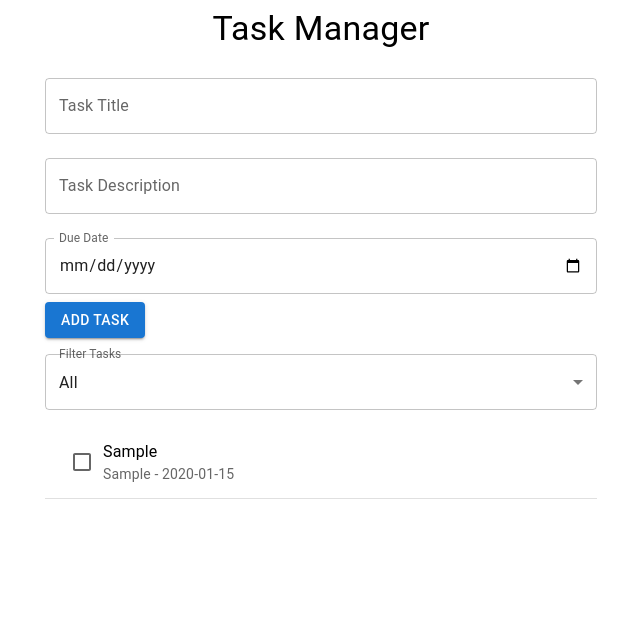
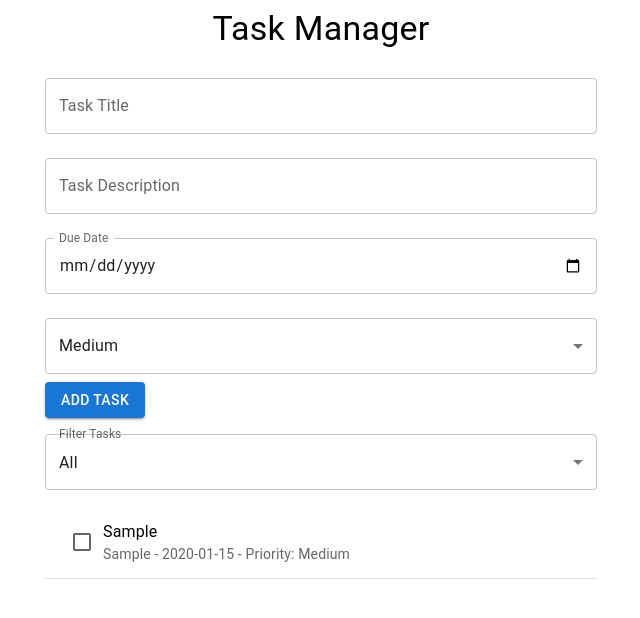
Before and after one commit to vikramlc-cognite/todo-app, a React (Create React App) app: page / in a window 1280 px wide. Both pictures are taken after typing "Sample", "Sample", "2020-01-15" into the empty fields and a click on the button "ADD TASK". Shown: the top 618 px of the page, without its empty margins (319-959 px from the left). Built offline with nearby package versions, Linux system fonts and the light colour scheme.

Commit message:
Initial working draft

```diff
--- a/src/App.tsx
+++ b/src/App.tsx
@@ -1,5 +1,5 @@
 import React, { useState, useEffect } from 'react';
-import { Container, Typography, Dialog, DialogActions, DialogContent, DialogTitle, Button, TextField } from '@mui/material';
+import { Container, Typography, Dialog, DialogActions, DialogContent, DialogTitle, Button, TextField, MenuItem, Select } from '@mui/material';
 import TaskForm from './components/TaskForm';
 import TaskList from './components/TaskList';
 import TaskFilter from './components/TaskFilter';
@@ -10,6 +10,7 @@ const App: React.FC = () => {
   const [filter, setFilter] = useState<string>('all');
   const [newTask, setNewTask] = useState<Partial<Task>>({});
   const [editTask, setEditTask] = useState<Task | null>(null);
+  const [confirmDelete, setConfirmDelete] = useState<Task | null>(null);
 
   useEffect(() => {
     const savedTasks = localStorage.getItem('tasks');
@@ -31,6 +32,7 @@ const App: React.FC = () => {
       description: newTask.description || '',
       dueDate: newTask.dueDate || '',
       completed: false,
+      priority: newTask.priority || 'Medium',
     };
 
     setTasks([...tasks, newTaskObject]);
@@ -42,6 +44,7 @@ const App: React.FC = () => {
   };
 
   const handleToggleComplete = (id: string) => {
+    console.log('Toggling task with id:', id);
     setTasks(
       tasks.map((task) =>
         task.id === id ? { ...task, completed: !task.completed } : task
@@ -56,6 +59,10 @@ const App: React.FC = () => {
       );
       setEditTask(null);
     }
+  };
+
+  const handleReorder = (newOrder: Task[]) => {
+    setTasks(newOrder);
   };
 
   const filteredTasks = tasks.filter((task) => {
@@ -75,9 +82,30 @@ const App: React.FC = () => {
       <TaskList
         tasks={filteredTasks}
         onToggleComplete={handleToggleComplete}
-        onDelete={handleDeleteTask}
+        onDelete={(id) => setConfirmDelete(tasks.find((task) => task.id === id) || null)}
         onEdit={setEditTask}
+        onReorder={handleReorder}
       />
+
+      {confirmDelete && (
+        <Dialog open={!!confirmDelete} onClose={() => setConfirmDelete(null)}>
+          <DialogTitle>Confirm Delete</DialogTitle>
+          <DialogContent>
+            Are you sure you want to delete this task?
+          </DialogContent>
+          <DialogActions>
+            <Button onClick={() => setConfirmDelete(null)}>Cancel</Button>
+            <Button
+              onClick={() => {
+                handleDeleteTask(confirmDelete.id);
+                setConfirmDelete(null);
+              }}
+            >
+              Delete
+            </Button>
+          </DialogActions>
+        </Dialog>
+      )}
 
       {editTask && (
         <Dialog open={!!editTask} onClose={() => setEditTask(null)}>
@@ -112,6 +140,17 @@ const App: React.FC = () => {
                 setEditTask({ ...editTask, dueDate: e.target.value })
               }
             />
+            <Select
+              fullWidth
+              value={editTask.priority || 'Medium'}
+              onChange={(e) =>
+                setEditTask({ ...editTask, priority: e.target.value as 'High' | 'Medium' | 'Low' })
+              }
+            >
+              <MenuItem value="High">High</MenuItem>
+              <MenuItem value="Medium">Medium</MenuItem>
+              <MenuItem value="Low">Low</MenuItem>
+            </Select>
           </DialogContent>
           <DialogActions>
             <Button onClick={() => setEditTask(null)} color="secondary">
--- a/src/components/TaskForm.tsx
+++ b/src/components/TaskForm.tsx
@@ -1,8 +1,5 @@
-import React from 'react';
-import { TextField, Button, FormControl } from '@mui/material';
-import { Task, TaskFormProps } from '../types/task';
-
-
+import { TextField, Button, FormControl, Select, MenuItem } from '@mui/material';
+import { TaskFormProps } from '../types/task';
 
 const TaskForm = ({ task, setTask, onSubmit }: TaskFormProps) => {
   return (
@@ -30,6 +27,16 @@ const TaskForm = ({ task, setTask, onSubmit }: TaskFormProps) => {
           onChange={(e) => setTask({ ...task, dueDate: e.target.value })}
         />
       </FormControl>
+      <FormControl fullWidth margin="normal">
+        <Select
+          value={task.priority || 'Medium'}
+          onChange={(e) => setTask({ ...task, priority: e.target.value as 'High' | 'Medium' | 'Low' })}
+        >
+          <MenuItem value="High">High</MenuItem>
+          <MenuItem value="Medium">Medium</MenuItem>
+          <MenuItem value="Low">Low</MenuItem>
+        </Select>
+      </FormControl>
       <Button variant="contained" color="primary" onClick={onSubmit}>
         Add Task
       </Button>
--- a/src/components/TaskList.tsx
+++ b/src/components/TaskList.tsx
@@ -1,4 +1,3 @@
-import React from 'react';
 import {
   List,
   ListItem,
@@ -6,33 +5,114 @@ import {
   ListItemSecondaryAction,
   IconButton,
   Checkbox,
-} from '@mui/material';
-import { Task, TaskListProps } from '../types/task';
+} from "@mui/material";
+import { SortableListProps, TaskListProps } from "../types/task";
+import {
+  DndContext,
+  closestCenter,
+  MouseSensor,
+  TouchSensor,
+  useSensor,
+  useSensors,
+} from "@dnd-kit/core";
+import {
+  SortableContext,
+  verticalListSortingStrategy,
+  arrayMove,
+} from "@dnd-kit/sortable";
+import { useSortable } from "@dnd-kit/sortable";
+import { CSS } from "@dnd-kit/utilities";
 
+const SortableItem = ({
+  task,
+  onToggleComplete,
+  onDelete,
+  onEdit,
+}: SortableListProps) => {
+  const { attributes, listeners, setNodeRef, transform, transition } =
+    useSortable({
+      id: task.id,
+    });
 
+  const style = {
+    transform: CSS.Transform.toString(transform),
+    transition,
+  };
 
-const TaskList = ({ tasks, onToggleComplete, onDelete, onEdit }: TaskListProps) => {
   return (
-    <List>
-      {tasks.map((task) => (
-        <ListItem key={task.id} divider>
+    <ListItem
+      ref={setNodeRef}
+      style={style}
+      {...attributes}
+      {...listeners}
+      divider
+      onChange={() => onToggleComplete(task.id)}
+    >
       <Checkbox
         checked={task.completed}
+        onSelect={() => {
+          console.log("onSelect");
+          onToggleComplete(task.id);
+        }}
+        // onMouseEnter={() => onToggleComplete(task.id)}
+        // onMouseLeave={() => onToggleComplete(task.id)}
         onChange={() => onToggleComplete(task.id)}
       />
       <ListItemText
         primary={task.title}
-            secondary={`${task.description || 'No description'} - ${
-              task.dueDate || 'No due date'
-            }`}
+        secondary={`${task.description || "No description"} - ${
+          task.dueDate || "No due date"
+        } - Priority: ${task.priority}`}
       />
       <ListItemSecondaryAction>
-            <IconButton edge="end" onClick={() => onEdit(task)} />
-            <IconButton edge="end" onClick={() => onDelete(task.id)} />
+        <IconButton edge="end" onClick={() => onEdit(task)}></IconButton>
+        <IconButton edge="end" onClick={() => onDelete(task.id)}></IconButton>
       </ListItemSecondaryAction>
     </ListItem>
+  );
+};
+
+const TaskList: React.FC<TaskListProps> = ({
+  tasks,
+  onToggleComplete,
+  onDelete,
+  onEdit,
+  onReorder,
+}) => {
+  const sensors = useSensors(useSensor(MouseSensor), useSensor(TouchSensor));
+
+  const handleDragEnd = ({ active, over }: { active: any; over: any }) => {
+    if (active.id !== over.id) {
+      const oldIndex = tasks.findIndex((task) => task.id === active.id);
+      const newIndex = tasks.findIndex((task) => task.id === over.id);
+      const newOrder = arrayMove(tasks, oldIndex, newIndex);
+      onReorder(newOrder);
+    }
+  };
+
+  return (
+    <DndContext
+      sensors={sensors}
+      collisionDetection={closestCenter}
+      onDragEnd={handleDragEnd}
+    >
+      <SortableContext
+        items={tasks.map((task) => task.id)}
+        strategy={verticalListSortingStrategy}
+      >
+        <List>
+          {tasks.map((task) => (
+            <SortableItem
+              key={task.id}
+              task={task}
+              onToggleComplete={onToggleComplete}
+              onDelete={onDelete}
+              onEdit={onEdit}
+            />
           ))}
         </List>
+      </SortableContext>
+    </DndContext>
   );
 };
 
```
Also changed, not shown: package.json (+6 -2 lines), src/types/task.ts (+12 -4 lines), 1 other file (tests, documents, lock files or other folders). Lines whose indentation alone changed are shown as unchanged.
